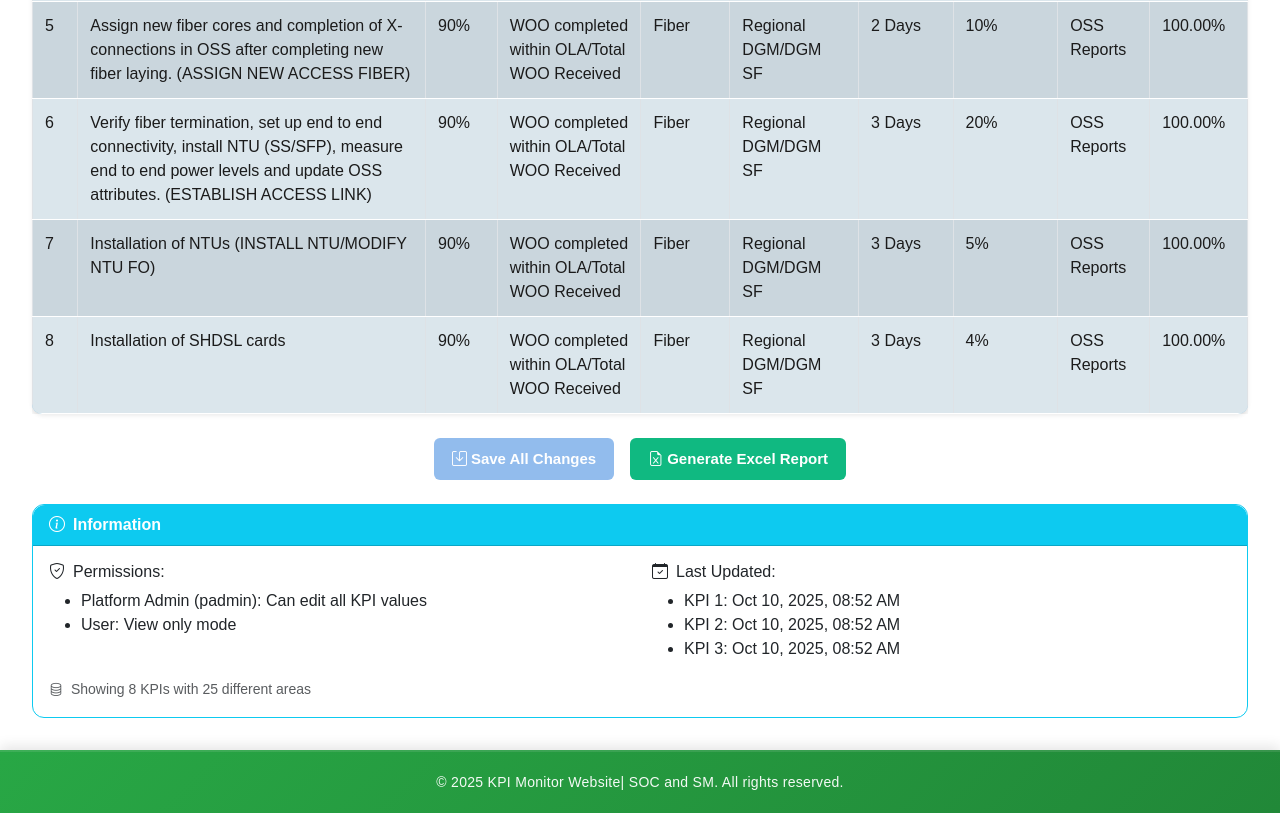
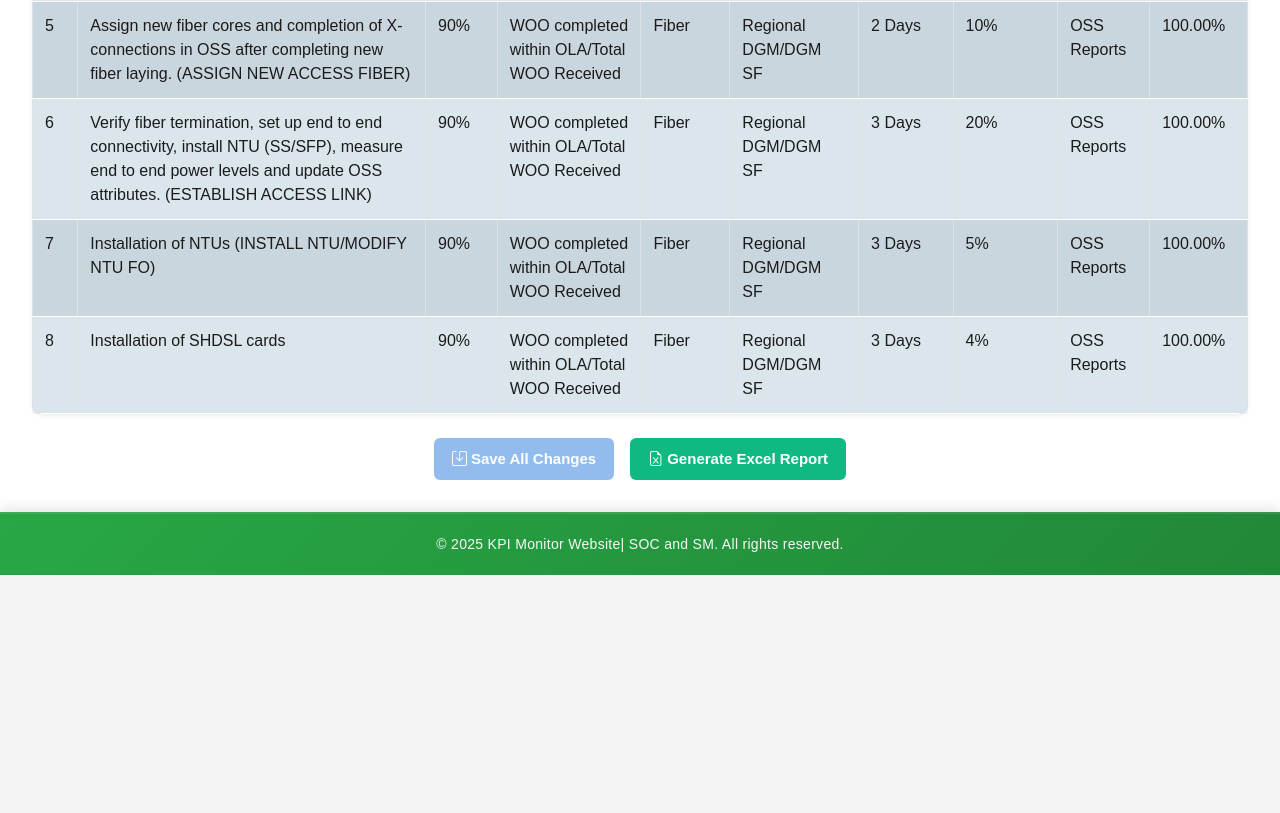
Before and after one commit to DineniDaundasekara/KPI, an Angular app in the folder frontend/: page /platform/service-fulfilment in a window 1280 px wide. Shown: the part 1194-2007 px from the top of the page. After the commit the page ends 1769 px from the top, so only its background shows below. Built offline with nearby package versions, Linux system fonts and the light colour scheme.

Commit message:
Remove information panel from service fulfilment component

```diff
--- a/frontend/src/app/components/pages/platform/service-fulfilment/service-fulfilment.component.html
+++ b/frontend/src/app/components/pages/platform/service-fulfilment/service-fulfilment.component.html
@@ -220,36 +220,5 @@
       </button>
     </div>
 
-    <!-- Information Panel -->
-    <div class="card border-info mt-4">
-      <div class="card-header bg-info text-white">
-        <i class="bi bi-info-circle me-2"></i>Information
-      </div>
-      <div class="card-body">
-        <div class="row">
-          <div class="col-md-6">
-            <h6><i class="bi bi-shield-check me-2"></i>Permissions:</h6>
-            <ul class="mb-0">
-              <li>Platform Admin (padmin): Can edit all KPI values</li>
-              <li>User: View only mode</li>
-            </ul>
-          </div>
-          <div class="col-md-6">
-            <h6><i class="bi bi-calendar-check me-2"></i>Last Updated:</h6>
-            <ul class="mb-0">
-              <li *ngFor="let item of data.slice(0, 3)">
-                KPI {{item.no}}: {{getLastUpdated(item)}}
-              </li>
-            </ul>
-          </div>
-        </div>
-        <div class="mt-3">
-          <small class="text-muted">
-            <i class="bi bi-database me-1"></i>
-            Showing {{ data.length }} KPIs with {{ getAreaKeys().length }} different areas
-          </small>
-        </div>
-      </div>
-    </div>
   </div>
 </div>
```
